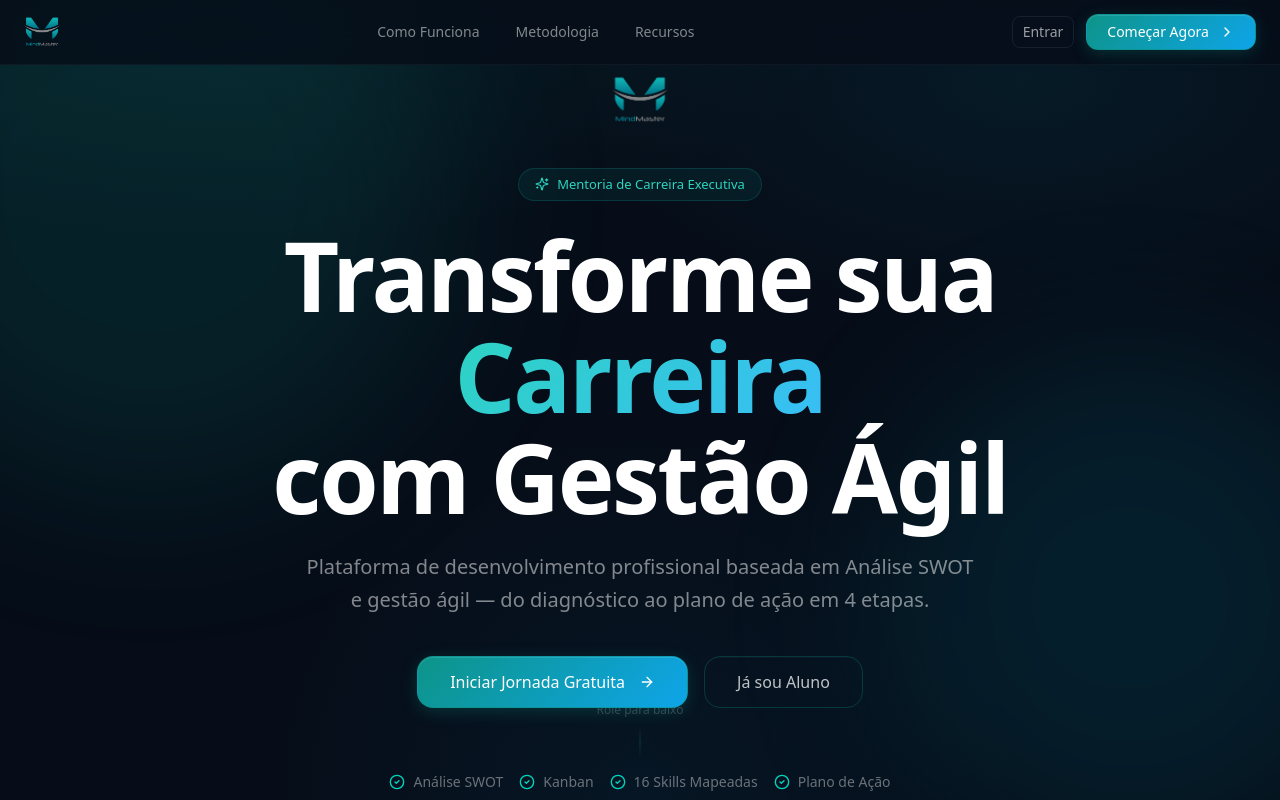
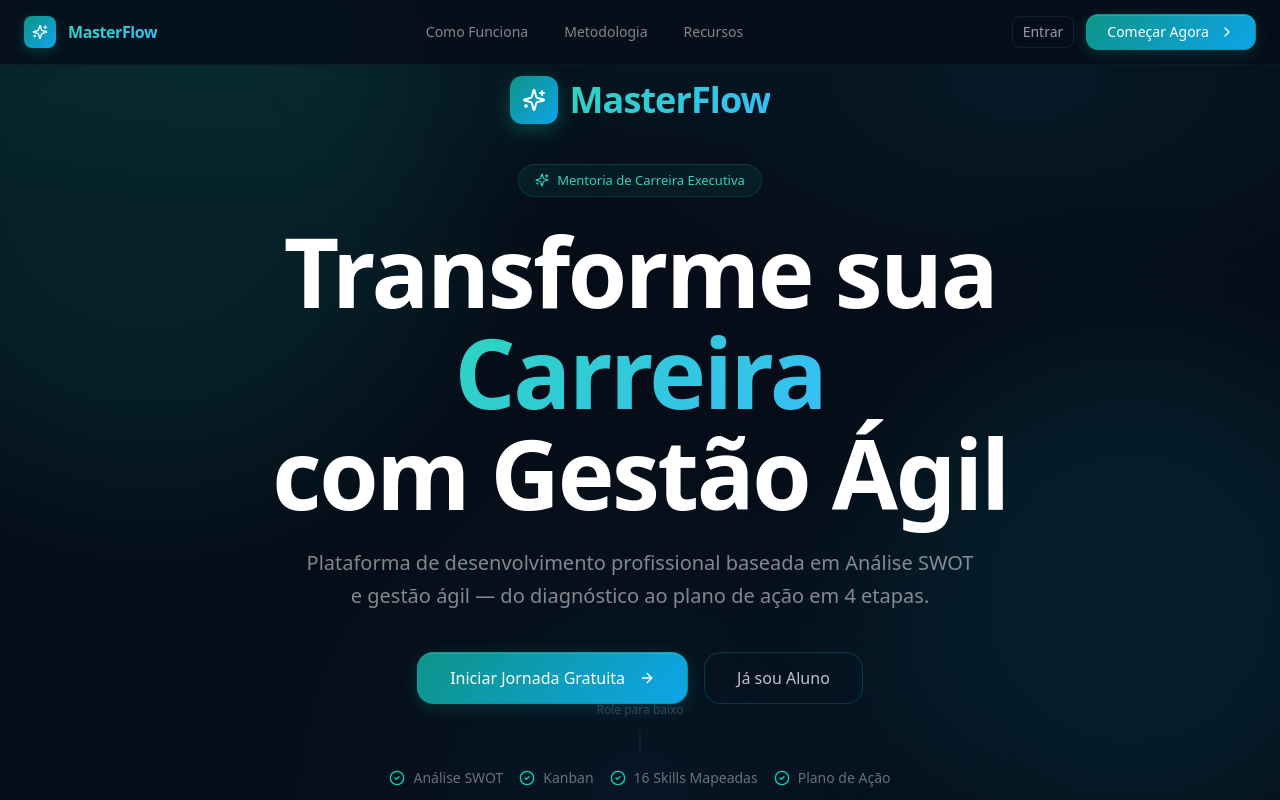
Before and after one commit to Mindmaster-code/masterflow, a Next.js app: page / in a window 1280 px wide. Shown: the top 800 px of the page. Built offline with nearby package versions, Linux system fonts and the light colour scheme.

Commit message:
style: trocar logo MindMaster por MasterFlow (Sparkles)
Made-with: Cursor

```diff
--- a/app/(auth)/login/page.tsx
+++ b/app/(auth)/login/page.tsx
@@ -7,7 +7,6 @@ import { Input } from '@/components/ui/input';
 import { Label } from '@/components/ui/label';
 import { Button } from '@/components/ui/button';
 import Link from 'next/link';
-import Image from 'next/image';
 import { LogIn, Loader2, Mail, Lock, ArrowLeft, Sparkles } from 'lucide-react';
 import { motion } from 'framer-motion';
 
@@ -62,7 +61,15 @@ export default function LoginPage() {
         {/* Logo */}
         <div className="text-center mb-8">
           <div className="flex justify-center mb-4">
-            <Image src="/mindmaster-logo.png" alt="MindMaster" width={140} height={40} className="h-9 w-auto" />
+            <div className="flex items-center gap-3">
+              <div
+                className="w-10 h-10 rounded-xl brand-gradient flex items-center justify-center"
+                style={{ boxShadow: '0 6px 16px rgba(13,148,136,0.3)' }}
+              >
+                <Sparkles className="w-5 h-5 text-white" />
+              </div>
+              <span className="text-2xl font-bold tracking-tight brand-gradient-text">MasterFlow</span>
+            </div>
           </div>
           <h1 className="text-3xl font-bold text-white mb-1.5">
             Bem-vindo ao <span className="brand-gradient-text">MasterFlow</span>
--- a/app/(auth)/register/page.tsx
+++ b/app/(auth)/register/page.tsx
@@ -6,8 +6,7 @@ import { Input } from '@/components/ui/input';
 import { Label } from '@/components/ui/label';
 import { Button } from '@/components/ui/button';
 import Link from 'next/link';
-import Image from 'next/image';
-import { UserPlus, Loader2, Mail, Lock, User, ArrowLeft, CheckCircle2 } from 'lucide-react';
+import { UserPlus, Loader2, Mail, Lock, User, ArrowLeft, CheckCircle2, Sparkles } from 'lucide-react';
 import { motion } from 'framer-motion';
 
 export default function RegisterPage() {
@@ -70,7 +69,15 @@ export default function RegisterPage() {
 
         <div className="text-center mb-8">
           <div className="flex justify-center mb-4">
-            <Image src="/mindmaster-logo.png" alt="MindMaster" width={140} height={40} className="h-9 w-auto" />
+            <div className="flex items-center gap-3">
+              <div
+                className="w-10 h-10 rounded-xl brand-gradient flex items-center justify-center"
+                style={{ boxShadow: '0 6px 16px rgba(13,148,136,0.3)' }}
+              >
+                <Sparkles className="w-5 h-5 text-white" />
+              </div>
+              <span className="text-2xl font-bold tracking-tight brand-gradient-text">MasterFlow</span>
+            </div>
           </div>
           <h1 className="text-3xl font-bold text-white mb-1.5">
             Criar conta no <span className="brand-gradient-text">MasterFlow</span>
--- a/app/page.tsx
+++ b/app/page.tsx
@@ -1,5 +1,4 @@
 import Link from 'next/link';
-import Image from 'next/image';
 import { Button } from '@/components/ui/button';
 import {
   ArrowRight, Target, Brain, BarChart3, Rocket,
@@ -15,7 +14,13 @@ export default function Home() {
       <header className="fixed top-0 left-0 right-0 z-50 nav-blur">
         <div className="max-w-7xl mx-auto px-6 h-16 flex items-center justify-between">
           <Link href="/" className="flex items-center gap-3 group">
-            <Image src="/mindmaster-logo.png" alt="MindMaster" width={140} height={40} className="h-9 w-auto" priority />
+            <div
+              className="w-8 h-8 rounded-lg brand-gradient flex items-center justify-center transition-shadow"
+              style={{ boxShadow: '0 4px 12px rgba(13,148,136,0.3)' }}
+            >
+              <Sparkles className="w-4 h-4 text-white" />
+            </div>
+            <span className="font-bold text-base tracking-tight brand-gradient-text">MasterFlow</span>
           </Link>
 
           <nav className="hidden md:flex items-center gap-1">
@@ -50,7 +55,15 @@ export default function Home() {
 
         <div className="relative z-10 max-w-5xl mx-auto px-6 text-center">
           <div className="flex justify-center mb-10">
-            <Image src="/mindmaster-logo.png" alt="MindMaster" width={200} height={55} className="h-14 w-auto" priority />
+            <div className="flex items-center gap-3">
+              <div
+                className="w-12 h-12 rounded-xl brand-gradient flex items-center justify-center"
+                style={{ boxShadow: '0 6px 20px rgba(13,148,136,0.4)' }}
+              >
+                <Sparkles className="w-6 h-6 text-white" />
+              </div>
+              <span className="text-4xl font-bold tracking-tight brand-gradient-text">MasterFlow</span>
+            </div>
           </div>
 
           <div className="flex justify-center mb-6 animate-fade-in">
--- a/components/journey/dashboard-nav.tsx
+++ b/components/journey/dashboard-nav.tsx
@@ -39,10 +39,7 @@ export function DashboardNav() {
           >
             <Sparkles className="w-4 h-4 text-white" />
           </div>
-          <div>
-            <span className="font-bold text-base tracking-tight brand-gradient-text">MasterFlow</span>
-            <p className="text-[10px] text-white/30 leading-none mt-0.5">by MindMaster</p>
-          </div>
+          <span className="font-bold text-base tracking-tight brand-gradient-text">MasterFlow</span>
         </Link>
 
         {/* Center nav */}
```
